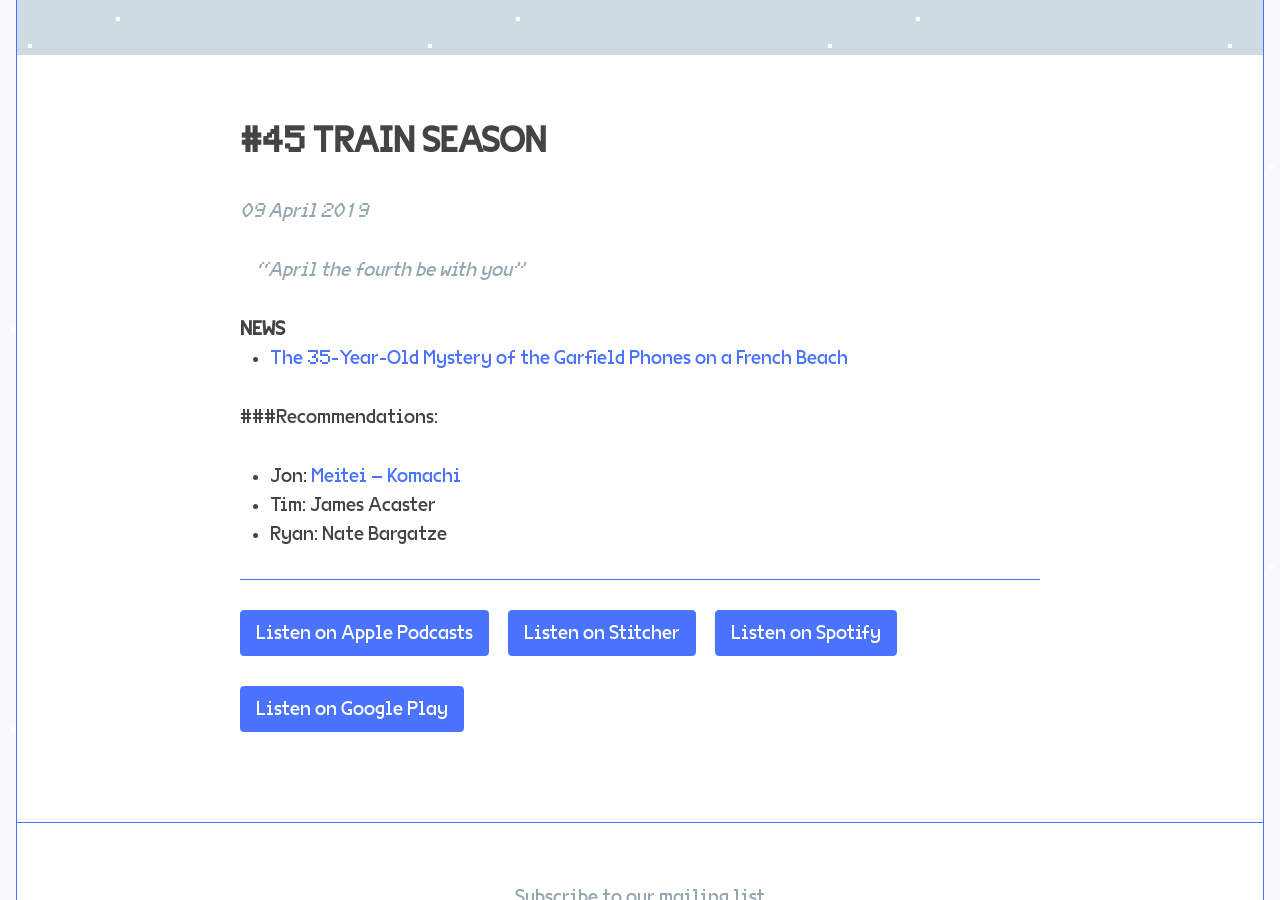
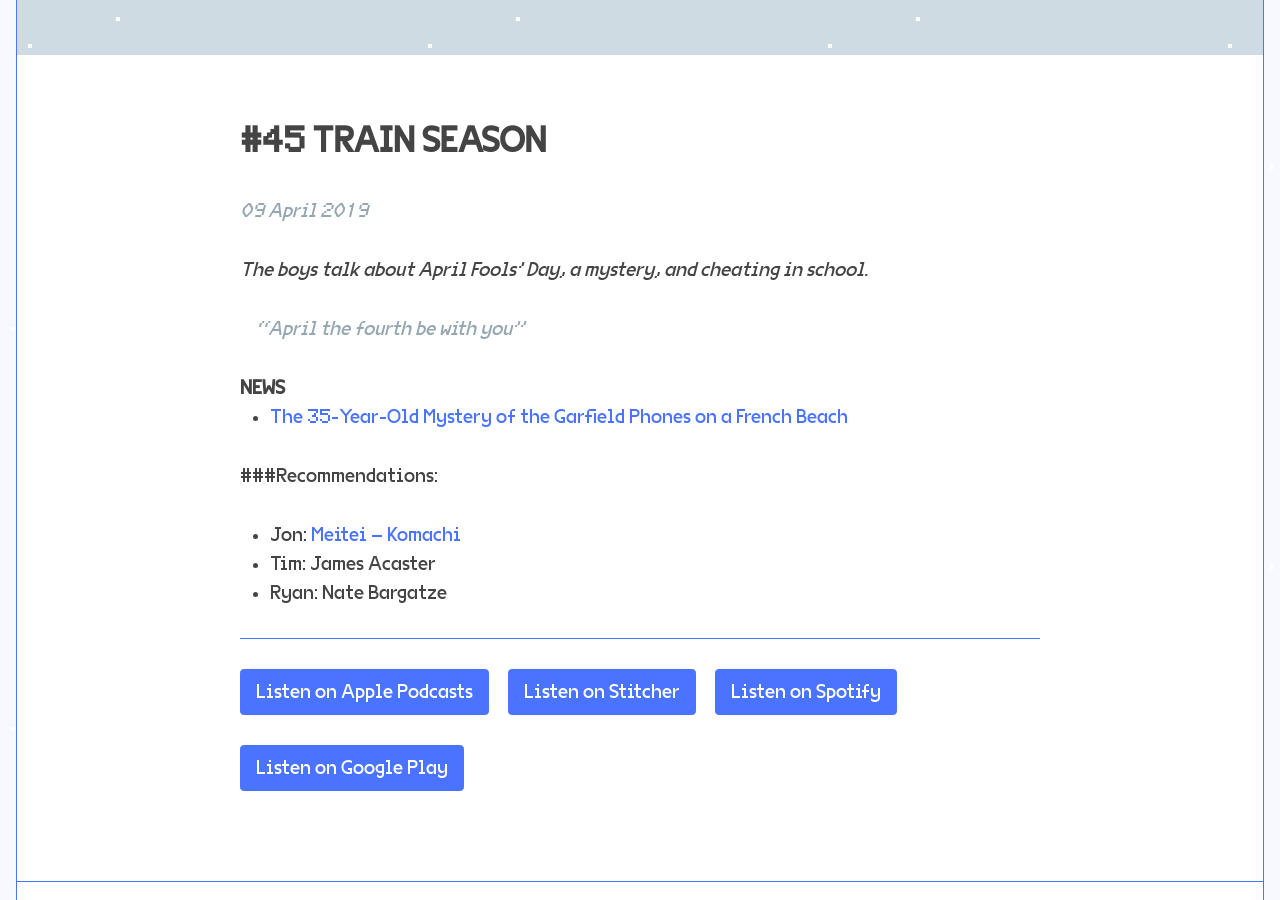
Before and after one commit to jondueck/whatevertown, a Jekyll site: the page built from _posts/episode/2019-04-09-45.markdown, in a window 1280 px wide and 900 px high, scrolled down 456 px. Built offline with Jekyll 4.4.1, drawn with Linux system fonts in a browser that asks for light colours; some web fonts are replaced; comment, search, counter and statistics services are not loaded.

Commit message:
Updated 45

```diff
--- a/_posts/episode/2019-04-09-45.markdown
+++ b/_posts/episode/2019-04-09-45.markdown
@@ -2,6 +2,8 @@
 title: "#45 Train Season"
 date: 2019-04-09 19:00:00 -05:00
 permalink: "/episode/45/"
+summary: The boys talk about April Fools' Day, a mystery, and cheating in school.
+excerpt: The boys talk about April Fools' Day, a mystery, and cheating in school.
 layout: post
 ---
 
```
